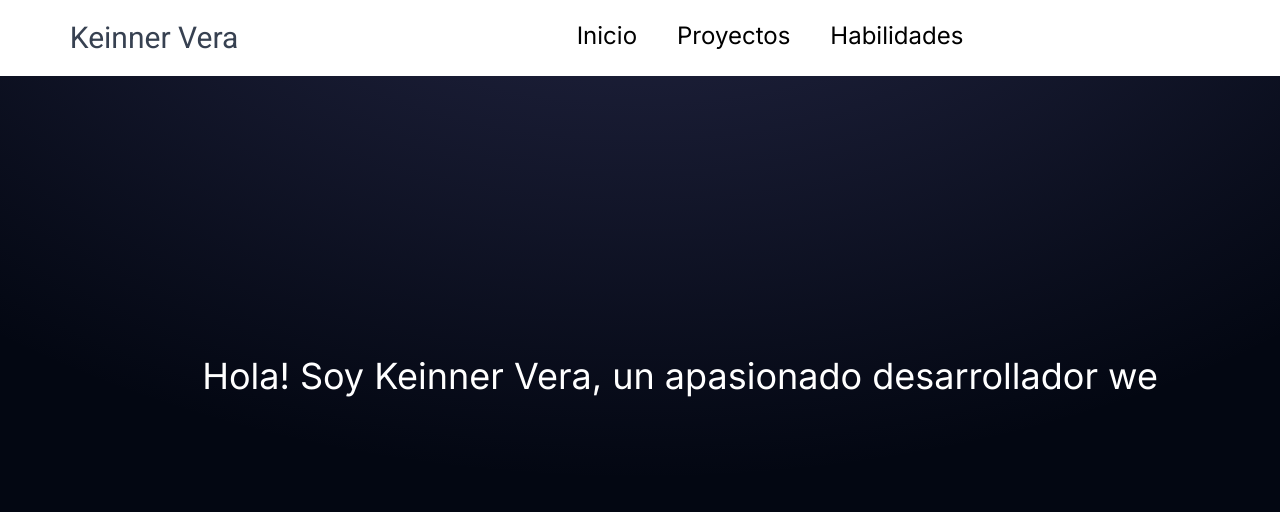
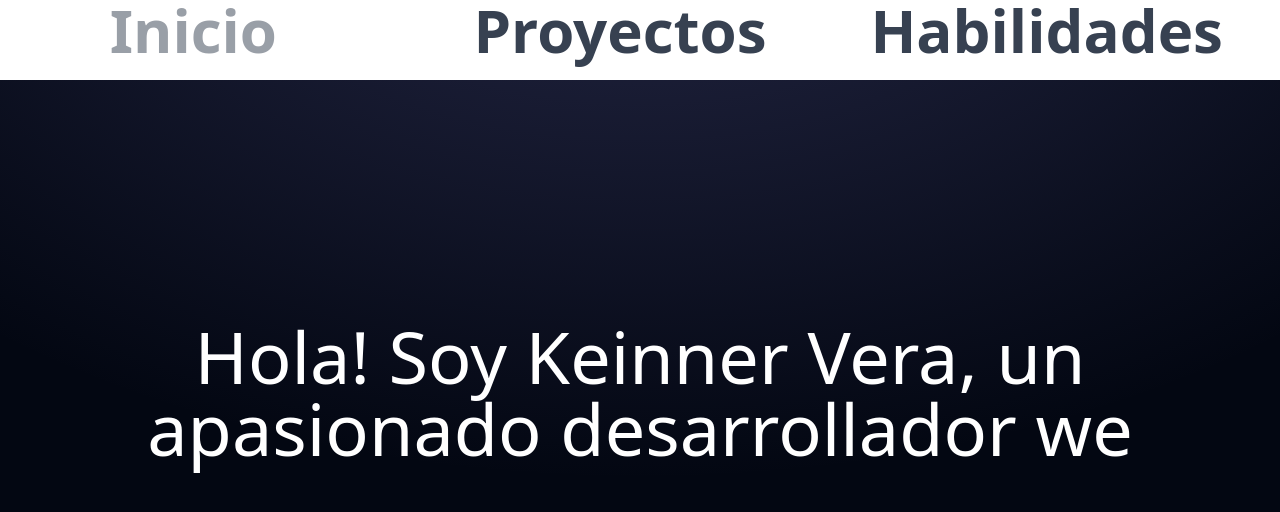
Before and after one commit to Keidevk/curriculum, a Next.js app: page / in a window 1280 px wide. Shown: the top 512 px of the page. Built offline with nearby package versions, Linux system fonts and the light colour scheme.

Commit message:
Optimization full on mobile devices

```diff
--- a/app/components/nav.component.jsx
+++ b/app/components/nav.component.jsx
@@ -1,5 +1,3 @@
-import {roboto} from "@/app/ui/fonts"
-
 export default function Nav({setTransitionState,setShowState}){
 
     function setStateFunction(){
@@ -10,19 +8,10 @@ export default function Nav({setTransitionState,setShowState}){
     }
     return (
         <>
-        <nav className="sm:w-100vh grid column-300 sm:columns-4xs bg-white">
-            <div className=" text-gray-700  sm:h-min p-0">
-                <h1 className={`${roboto.className} shadow-none outline-none border-none text-5xl justify-center mr-4 pl-6 flex my-5 sm:bg-transparent sm:text-3xl `}>Keinner Vera</h1>
-            </div>
-            <div className="m-0 p-0 shadow-none outline-none border-none">
-                <div className="h-full w-full bg-white">
-                <div className={`flex-row sm:text-2xl text-4xl mb-5 text-center pt-5`}>
-                    <a className="pr-10 hover:animate-pulse" onClick={()=>{setShowState(false)}} href={"#"}>Inicio</a>
-                    <a className="pr-10 hover:animate-pulse" onClick={()=>setStateFunction()} href={"#"}>Proyectos</a>
-                    <a className="pr-10 hover:animate-pulse" onClick={()=>setStateFunction()} href={"#"}>Habilidades</a>
-                </div>
-                </div>
-            </div>
+        <nav className="grid grid-cols-3 max-h-min text-gray-700 text-center text-lg bg-white sm:pb-5">
+            <a className="font-semibold text-sm sm:text-4xl lg:text-6xl text-center sm:pr-10 hover:animate-pulse" onClick={()=>{setShowState(false)}}>Inicio</a>
+            <a className="font-semibold text-sm sm:text-4xl lg:text-6xl text-center sm:pr-10 hover:animate-pulse" onClick={()=>{setStateFunction()}}>Proyectos</a>
+            <a className="font-semibold text-sm sm:text-4xl lg:text-6xl text-center sm:pr-10 hover:animate-pulse" onClick={()=>{setStateFunction()}}>Habilidades</a>
         </nav>
         </>
     )
--- a/app/components/proyect.component.jsx
+++ b/app/components/proyect.component.jsx
@@ -1,20 +1,21 @@
 import Image from "next/image"
-import { useEffect } from "react"
 export default function Proyects({id,textContent,text,img}){
 
     return(
         <>
-            <div className="ms:my-0 mt-0 mb-12 mx-3 w-96 h-min text-white border-t-2 border-white">
-              <p className="text-center p-2 text-6xl sm:text-lg font-semibold">{text}</p>
-              <Image id={id} className="justify-center transition-transform duration-300" src={img} alt="Nodemaster" width={400} height={200} onClick={()=>{
-                const img = document.getElementById(`${id}`)
-                if(img.style.transform != "scale(1.9)"){
-                  img.style.transform = "scale(1.9)"
-                }else{
-                  img.style.transform = "scale(1)"
+            <div className="text-white border-y-2 mb-5 mx-5 sm:w-1/2 ">
+              <p className=" text-center font-semibold text-xl sm:text-4xl sm:py-4">{text}</p>
+              <Image id={id} className="m-auto transition-transform duration-300" src={img} alt="Nodemaster" width={300} height={100} onClick={()=>{
+                if(window.screen.availWidth>1024){
+                  const img = document.getElementById(`${id}`)
+                  if(img.style.transform != "scale(1.9)"){
+                    img.style.transform = "scale(1.9)"
+                  }else{
+                    img.style.transform = "scale(1)"
+                  }
                 }
               }}/>
-              <p className="text-3xl sm:text-lg pb-2 border-b-2 border-white">{textContent}</p>
+              <p className="pt-2 sm:pt-4 mb-4">{textContent}</p>
             </div>
         </>
     )
--- a/app/components/typewrite.jsx
+++ b/app/components/typewrite.jsx
@@ -17,8 +17,13 @@ const Typewriter = () => {
       }
     }, 100);
   }, []);
-
-  return <h1 className="relative sm:flex sm:justify-center my-10 sm:text-4xl text-6xl pl-40 w-100vh pt-60 sm:pl-20 text-white">{text}</h1>;
+  //relative sm:flex sm:justify-center my-10 sm:text-4xl text-6xl pl-40 w-100vh pt-60 sm:pl-20 text-white
+  return (
+  <>
+  <div className='w-screen text-center text-3xl sm:text-7xl pt-20 sm:pt-60'>
+    <h1 className="text-white">{text}</h1>
+  </div>
+  </>)
 };
 
 export default Typewriter;
--- a/app/globals.css
+++ b/app/globals.css
@@ -2,19 +2,13 @@
 @tailwind components;
 @tailwind utilities;
 
-.column-300{
-    grid-template-columns: 300px 1fr;
-}
-.text-hsl{
-    color:hsl(316, 30%, 36%) !important;
-}
-.bg-hsl{
-  background: linear-gradient(135deg, #718096, #63b3ed) !important;
+.row-min-content{
+  grid-template-rows: min-content;
 }
 .animate-typewriter {
     border-right: .15em solid #000;
     animation: blink 1s steps(1) infinite;
-  }
+}
   @keyframes blink {
     50% {
       border-color: transparent;
@@ -35,11 +29,3 @@
       width: max-content;
     }
   }
-.h-70vh{
-    height: 70vh;
-}
-@media (max-width: 640px) {
-  .w-100vh{
-    min-width: 100% !important;
-  }
-}
--- a/app/layout.js
+++ b/app/layout.js
@@ -12,7 +12,10 @@ export const metadata = {
 export default function RootLayout({ children }) {
   return (
     <html lang="es">
-      <body className={`${inter} bg-gray-950 h-screen bg-[radial-gradient(ellipse_80%_80%_at_50%_-20%,rgba(120,119,198,0.3),rgba(255,255,255,0))] ${inter.className}`}>{children}</body>
+      <head>
+      <meta name="viewport" content="width=device-width, initial-scale=1" />
+      </head>
+      <body className={`${inter} grid grid-row-2 row-min-content bg-gray-950 h-screen bg-[radial-gradient(ellipse_80%_80%_at_50%_-20%,rgba(120,119,198,0.3),rgba(255,255,255,0))]`}>{children}</body>
     </html>
   );
 }
--- a/app/page.js
+++ b/app/page.js
@@ -11,15 +11,13 @@ export default function Home() {
 
   return (
     <>
+
     <Nav setShowState={setShowState} setTransitionState={setTransitionState}/>
-    <main>
     {showState ?
     <>
-      <div className={`${transitionState} ml-24 sm:ml-0 transition-opacity duration-500 ease-in-out h-screen m-auto`}>
-        <h5 className={`w-100vh text-white pt-10 text-center text-8xl sm:text-4xl`}>Proyectos</h5>
-        <div className="flex py-20 px-32 ms:justify-center flex-wrap">
-        {
-          <>
+      <div className={`sm:ml-0 transition-opacity duration-500 ease-in-out m-auto`}>
+        <h5 className={`text-white pt-10 sm:pt-5 text-center text-4xl sm:text-6xl mb-3 sm:mb-4`}>Proyectos</h5>
+        <div className="flex ms:justify-center flex-wrap sm:flex-nowrap">
           <Proyects
           text={"Sistema de notas"}
           textContent={"Nodemaster es un sistema de registro de notas que maneja un servidor para el registro y inicio de sesión con el fin de que los usuarios puedra crear y eliminar sus notas de una base de datos hosteado en MongoDB"}
@@ -32,12 +30,9 @@ export default function Home() {
           id={"ats"}
           trasitionProp={transitionState}
           img={"/Screenshot 2024-07-22 151931.png"}/>
-        </>}
         </div>
       </div>
-      </>
-      :<Typewriter/>}
-    </main>
+        </>:<Typewriter/>}
     </>
   );
 }
```
Lines whose indentation alone changed are shown as unchanged.
